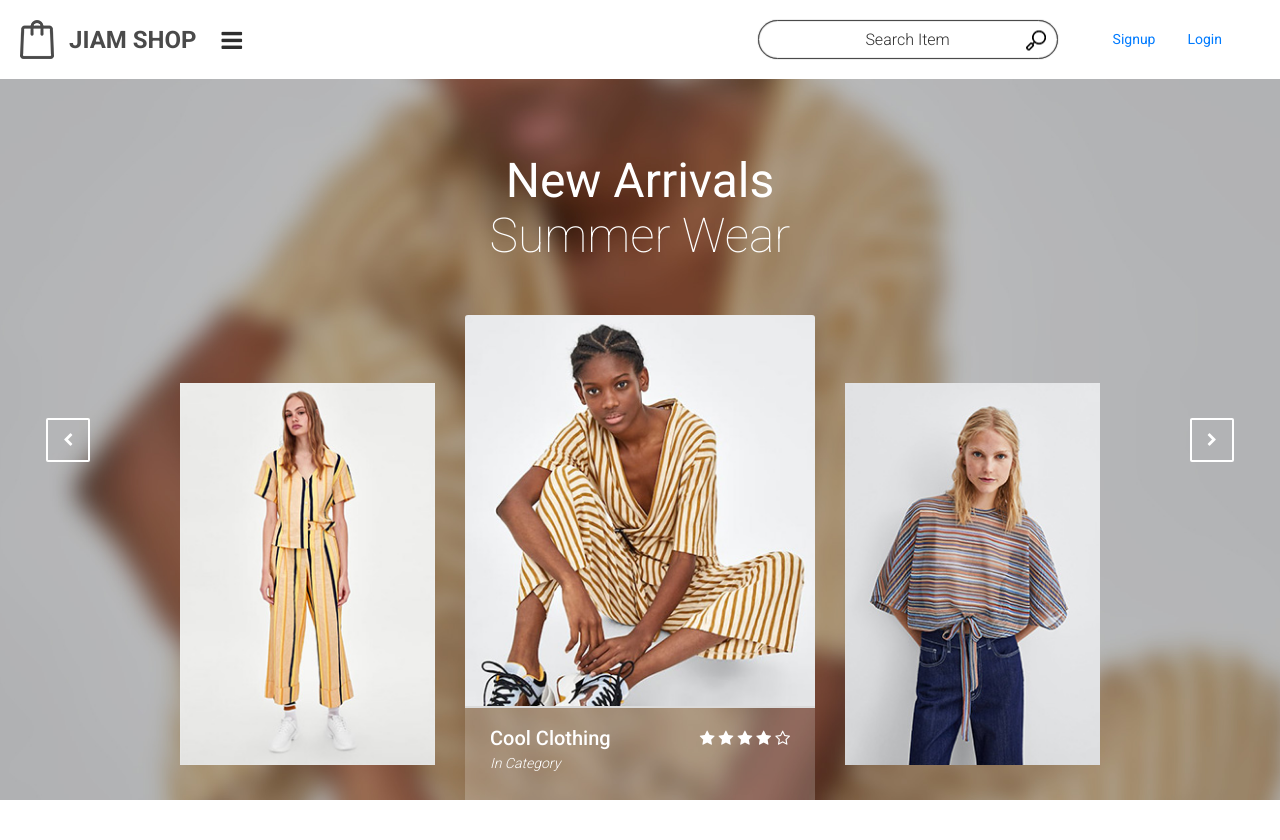
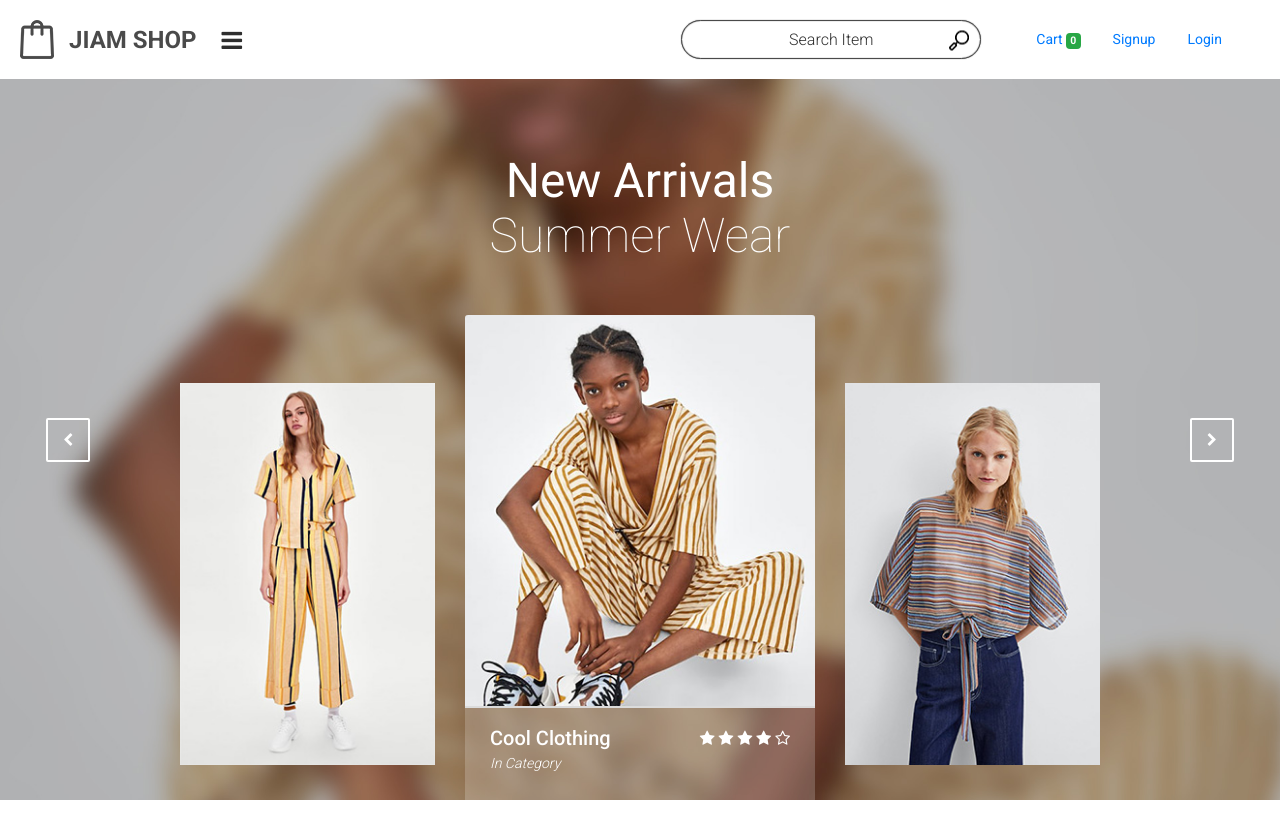
Before and after one commit to IlesYazi/Projet-DevOps, a Django app: page /store in a window 1280 px wide. Shown: the top 840 px of the page. Run offline with Django 3.2, Linux system fonts and the light colour scheme; data comes from the database, SQL or seed files in the repository; some libraries are stand-ins or nearby versions.

Commit message:
cart added

```diff
--- a/templates/base.html
+++ b/templates/base.html
@@ -89,6 +89,11 @@
                             </button>
                         </form>
                     </div>
+
+                    <a class="nav-link" href="/cart">Cart
+                        <span class="badge badge-success">{{request.session.cart.keys|length}}</span>
+                        <span class="sr-only">(current)</span>
+                    </a>
 
                     {% if request.session.customer %}
                     <a class="nav-link" href="/orders">Orders<span class="sr-only">(current)</span></a>
```
